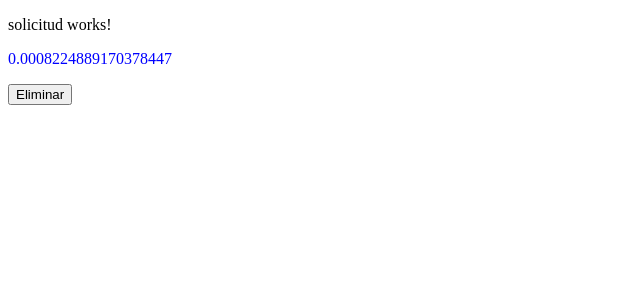
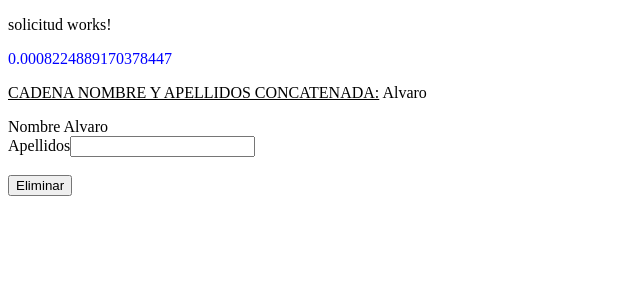
Before and after one commit to alvarocalvo/curso-jcyl, an Angular app: page / in a window 1280 px wide. Shown: the top 300 px of the page, without its empty margins (0-640 px from the left). Built offline with nearby package versions, Linux system fonts and the light colour scheme.

Commit message:
EJERCICIO 6

```diff
--- a/src/app/solicitud/solicitud.component.html
+++ b/src/app/solicitud/solicitud.component.html
@@ -1,3 +1,13 @@
 <p>solicitud works!</p>
-<p [style.color]="+solicitud.nombre > 0.5 ? 'red':'blue'">{{solicitud.nombre}}</p>
+<p [style.color]="+solicitud.valor > 0.5 ? 'red':'blue'">{{solicitud.valor}}</p>
+<p><u>CADENA NOMBRE Y APELLIDOS CONCATENADA:</u> {{solicitud.nombre}} {{solicitud.apellidos}}</p>
+
+<label>Nombre</label>
+{{solicitud.nombre}}
+<br/>
+
+<label>Apellidos</label>
+<input (keyup)="apellidos($event)" />
+<br/><br/>
+
 <button (click)="this.accion('eliminar')">Eliminar</button>
--- a/src/app/solicitud/solicitud.component.ts
+++ b/src/app/solicitud/solicitud.component.ts
@@ -7,11 +7,11 @@ import { Component, OnInit } from '@angular/core';
 })
 export class SolicitudComponent implements OnInit {
 
-  solicitud = {nombre: "Alvaro"}
+  solicitud = {nombre: "Alvaro", apellidos: "", valor:""}
 
   constructor() {
     setInterval(() => {
-      this.solicitud.nombre = ''+Math.random()
+      this.solicitud.valor = ''+Math.random()
     }, 2000);
   }
 
@@ -26,6 +26,11 @@ export class SolicitudComponent implements OnInit {
     }
   }
 
+  apellidos($event:KeyboardEvent) {
+    const element = $event.target as HTMLInputElement;
+    this.solicitud.apellidos=element.value;
+  }
+
   ngOnInit(): void {
   }
 
```
